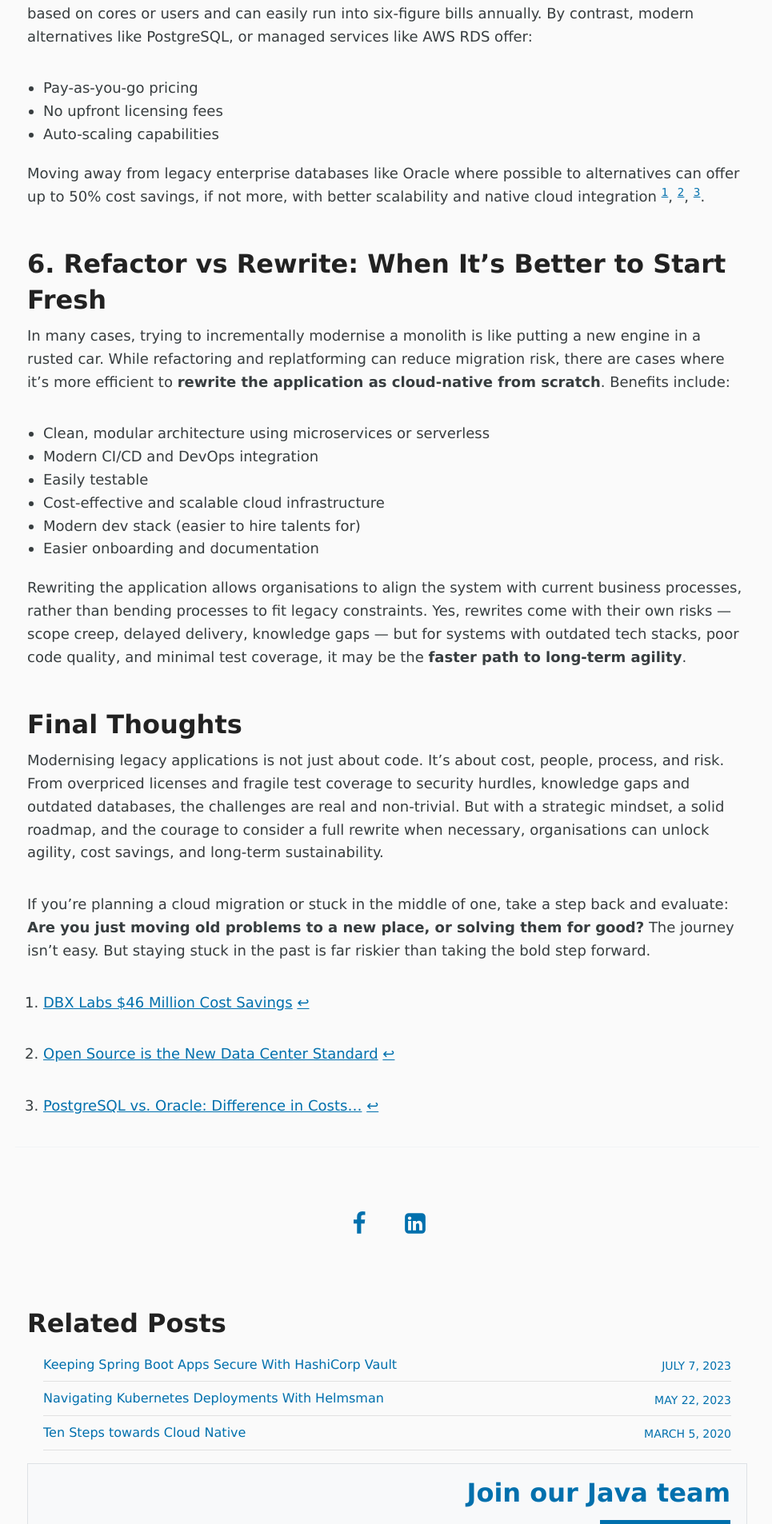
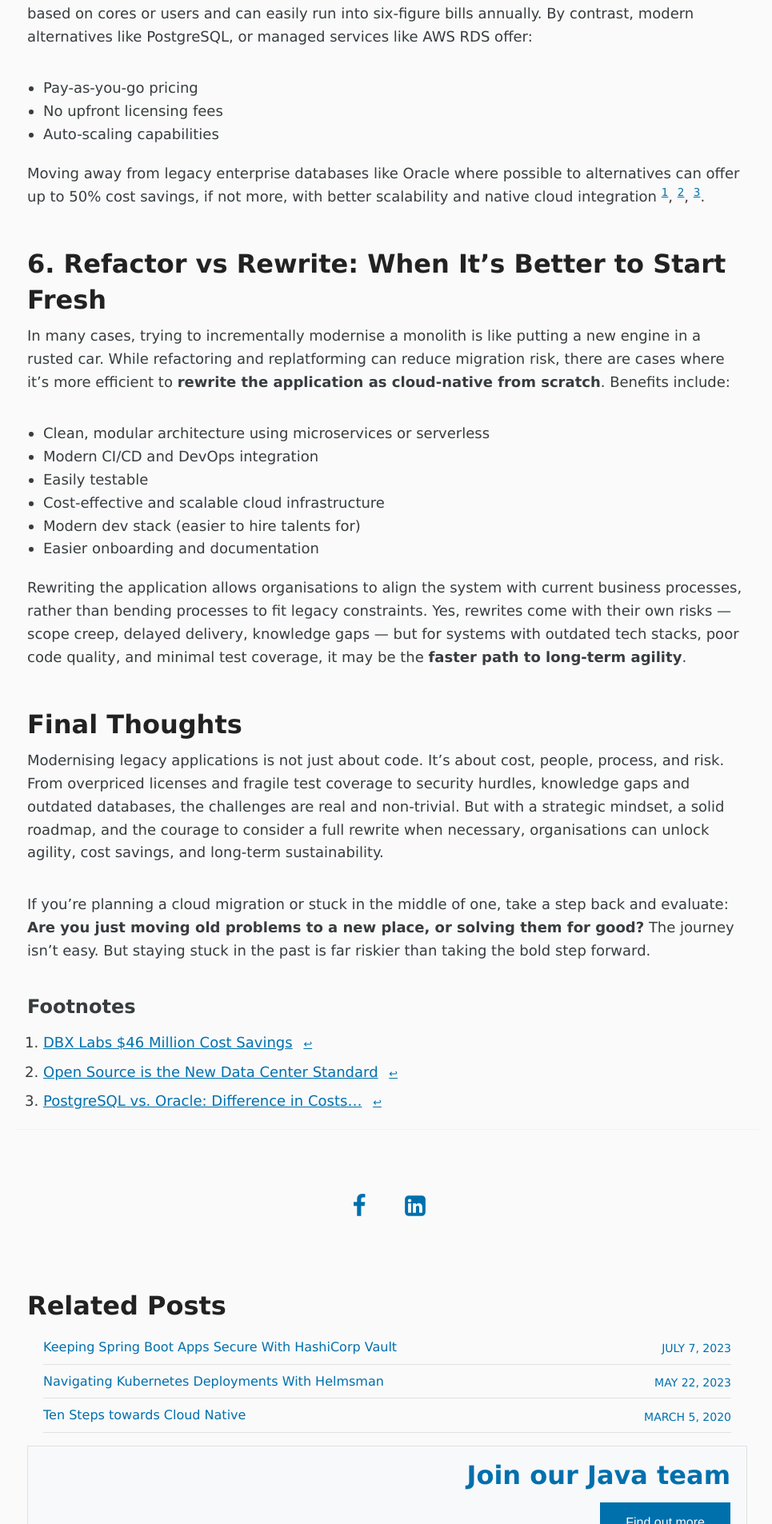
Before and after one commit to Capgemini/capgemini.github.io, a Jekyll site: the page built from _posts/2025-06-06-modernising-legacy-applications.md, in a window 1280 px wide. Shown: the part 4494-6400 px from the top of the page at 80% size, without its empty margins (156-1121 px from the left). Built offline with Jekyll 4.4.1, drawn with Linux system fonts in a browser that asks for light colours; comment, search, counter and statistics services are not loaded.

Commit message:
Update from https://github.com/Capgemini/blog-private/commit/22f1a6b2415fa22e5432640a3020a7e35b253eb5

```diff
--- a/assets/css/_post.scss
+++ b/assets/css/_post.scss
@@ -279,6 +279,26 @@
   }
 }
 
+.footnotes {
+
+  ol::before {
+    display: block;
+    content: "Footnotes";
+    font-weight: bold;
+    font-size: 1.5rem;
+    margin: 0 0 .75rem -1.25rem;
+  }
+
+  p {
+    margin-bottom: 0.5rem;
+  }
+
+  .reversefootnote {
+    font-size: 0.8rem;
+    margin-left: .5rem;
+  }
+}
+
 .notepad-post-share {
   padding: 3.75rem 0;
   font-size: 1.875rem;
```
